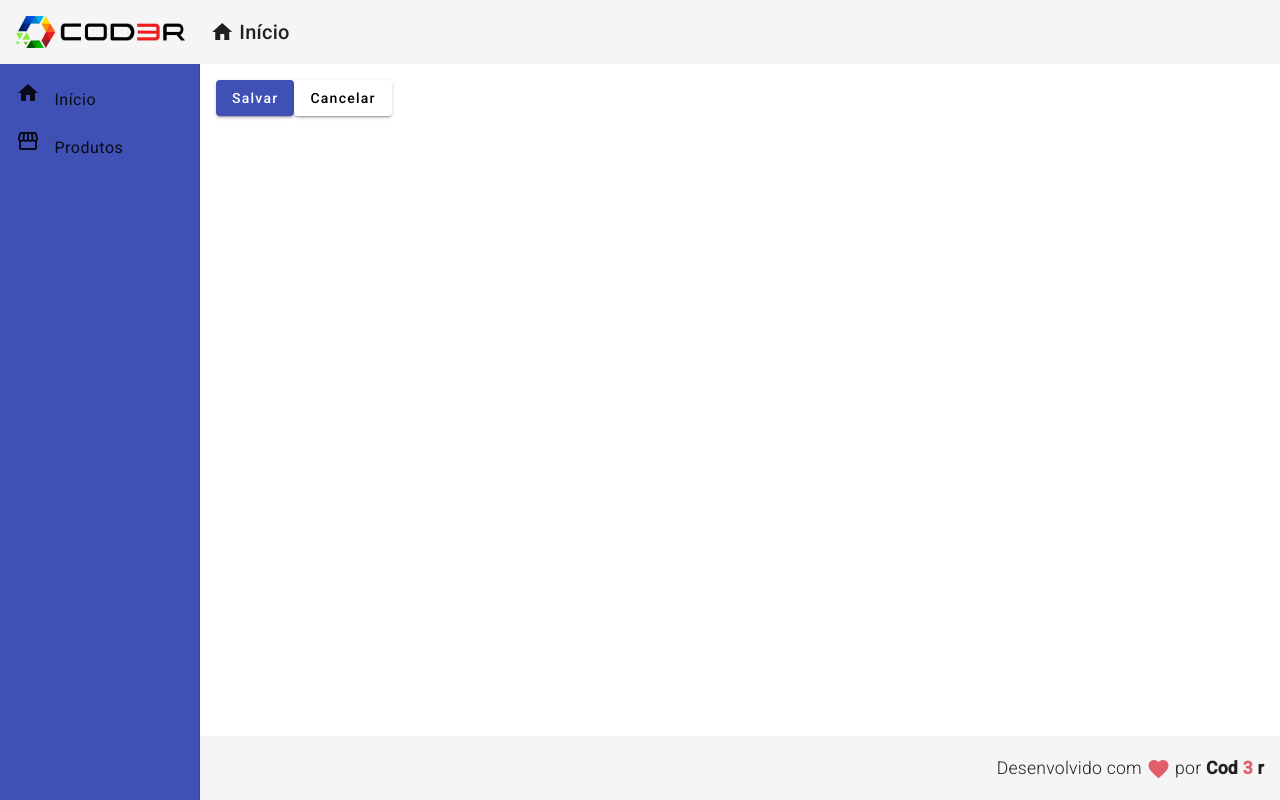
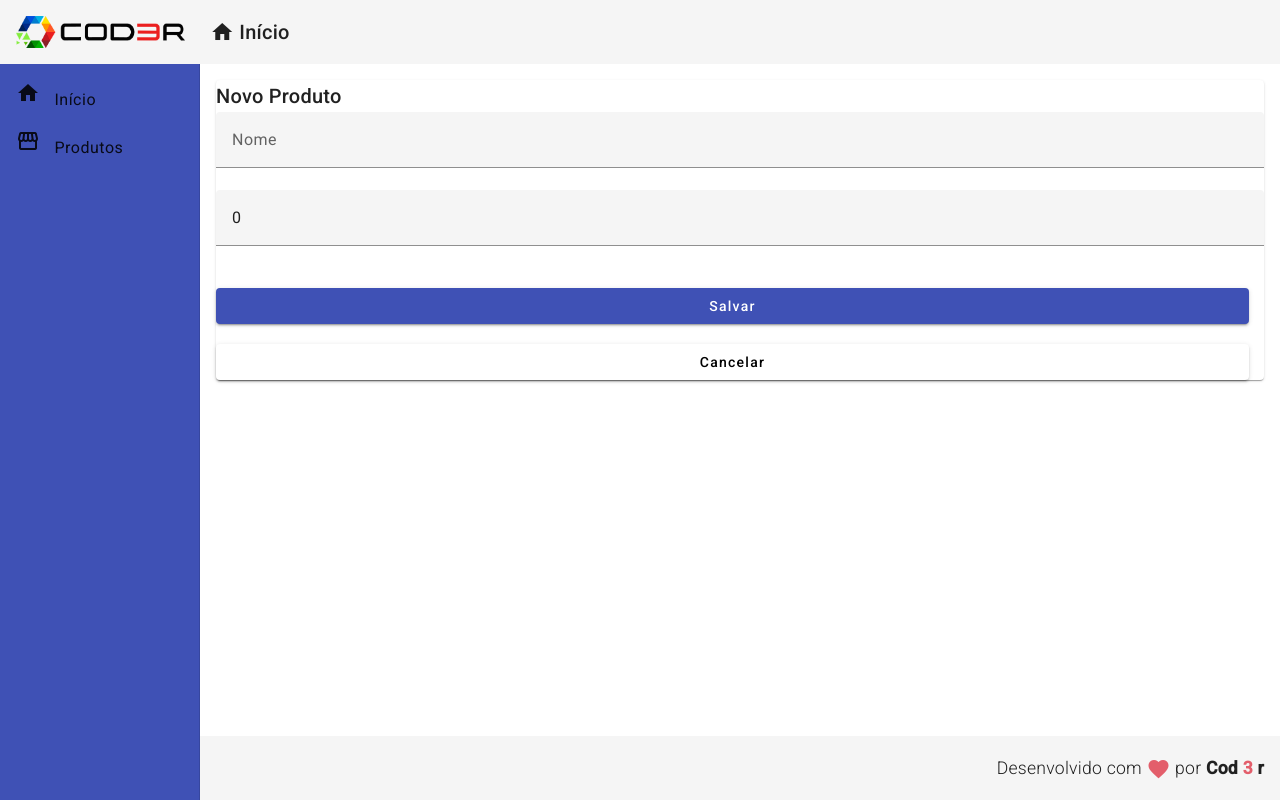
Before and after one commit to marxteixeira/CadastroProdutos_Angular9-Essencial, an Angular app in the folder frontend/: page /products/create in a window 1280 px wide. Built offline with nearby package versions, Linux system fonts and the light colour scheme.

Commit message:
formulario criar produto

```diff
--- a/frontend/src/app/components/product/product-create/product-create.component.css
+++ b/frontend/src/app/components/product/product-create/product-create.component.css
@@ -0,0 +1,8 @@
+form {
+    display: flex;
+    flex-direction: column;
+}
+
+button {
+    margin: 20px 15px 0px 0px;
+}
--- a/frontend/src/app/components/product/product-create/product-create.component.html
+++ b/frontend/src/app/components/product/product-create/product-create.component.html
@@ -1,3 +1,13 @@
+<mat-card>
+    <mat-card-title>Novo Produto</mat-card-title>
+    <form>
+        <mat-form-field>
+            <input matInput placeholder="Nome" [(ngModel)]="product.name" name="name">
+        </mat-form-field>
+        <mat-form-field>
+            <input matInput placeholder="Preço (R$)" [(ngModel)]="product.price" name="price">
+        </mat-form-field>
+    </form>
     <button mat-raised-button (click)="createProduct()" color="primary">
         Salvar
     </button>
@@ -5,3 +15,4 @@
     <button mat-raised-button (click)="cancel()">
         Cancelar
     </button>
+</mat-card>
```
Also changed, not shown: frontend/src/app/app.module.ts (+7 -1 lines), 1 other file (tests, documents, lock files or other folders). Lines whose indentation alone changed are shown as unchanged.
